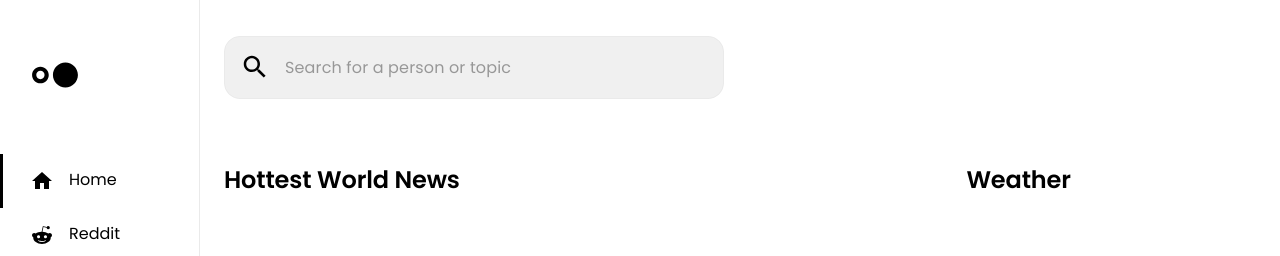
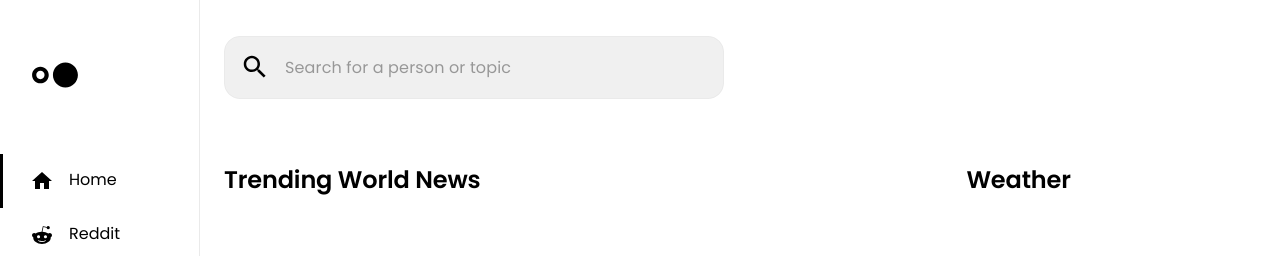
Before and after one commit to kevinmlee/social-search, a React (Create React App) app in the folder client/: page / in a window 1280 px wide. Shown: the top 256 px of the page. Built offline with nearby package versions, Linux system fonts and the light colour scheme; no server answers.

Commit message:
change verbage on home component

```diff
--- a/client/src/views/Dash/components/Home/index.js
+++ b/client/src/views/Dash/components/Home/index.js
@@ -37,11 +37,11 @@ export default class Home extends Component {
     };
 
     this.wrapperRef = React.createRef();
-    this.handleClickOutside = this.handleClickOutside.bind(this);
+    //this.handleClickOutside = this.handleClickOutside.bind(this);
   }
 
   componentDidMount = () => {
-    document.addEventListener("mousedown", this.handleClickOutside);
+    //document.addEventListener("mousedown", this.handleClickOutside);
 
     // on initial load, fetch the data if not already present
     /*if (this.state.popular && this.props.state.redditHot.length === 0)
@@ -62,7 +62,7 @@ export default class Home extends Component {
   };
 
   componentWillUnmount = () => {
-    document.removeEventListener("mousedown", this.handleClickOutside);
+    //document.removeEventListener("mousedown", this.handleClickOutside);
   };
 
   handleClickOutside = (event) => {
@@ -364,7 +364,7 @@ export default class Home extends Component {
         <div className="columns d-flex t-no-flex align-top">
           <div className="center-column">
             <div className="world-news">
-              <h2>Hottest World News</h2>
+              <h2>Trending World News</h2>
 
               {this.props.state.redditHotWorldNews.length > 0 && (
                 <Paper
```
